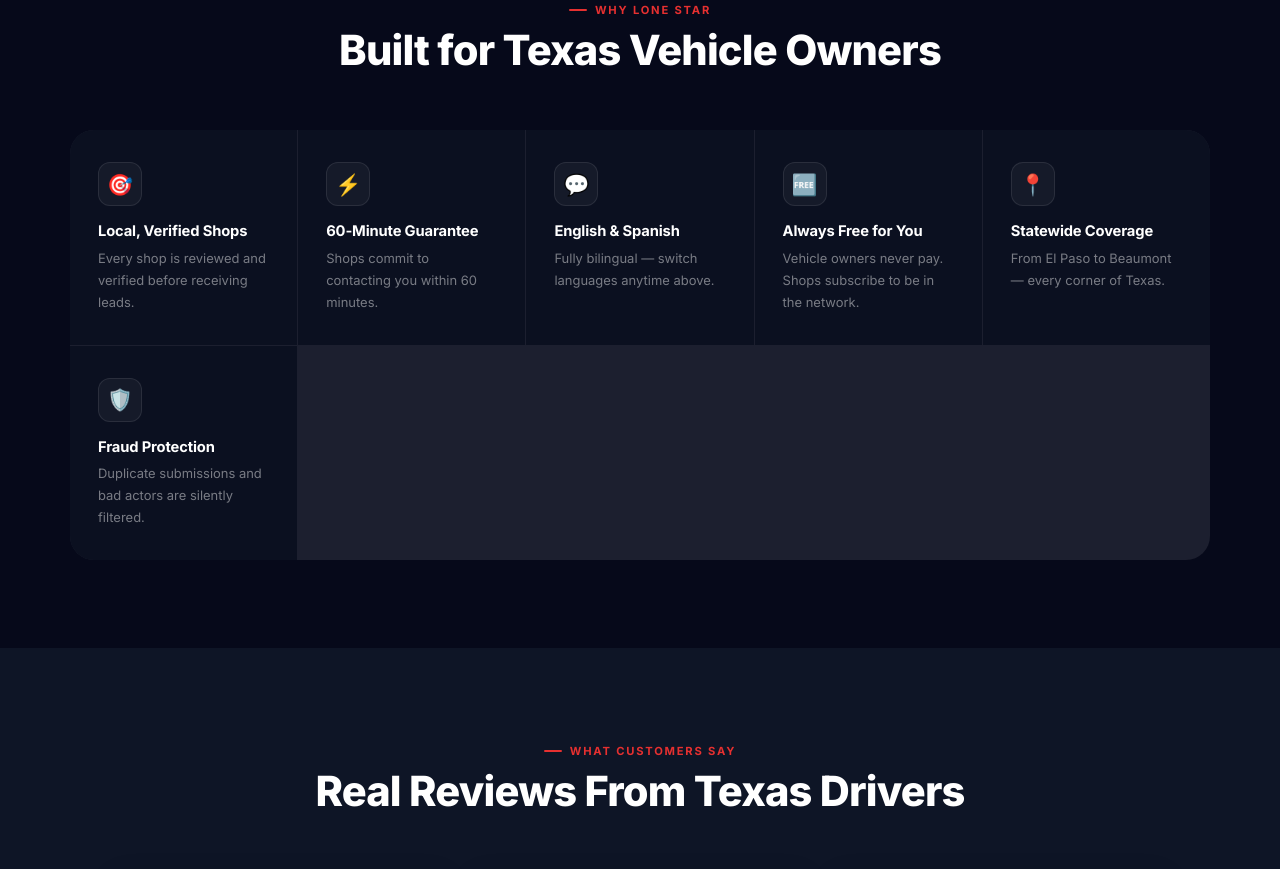
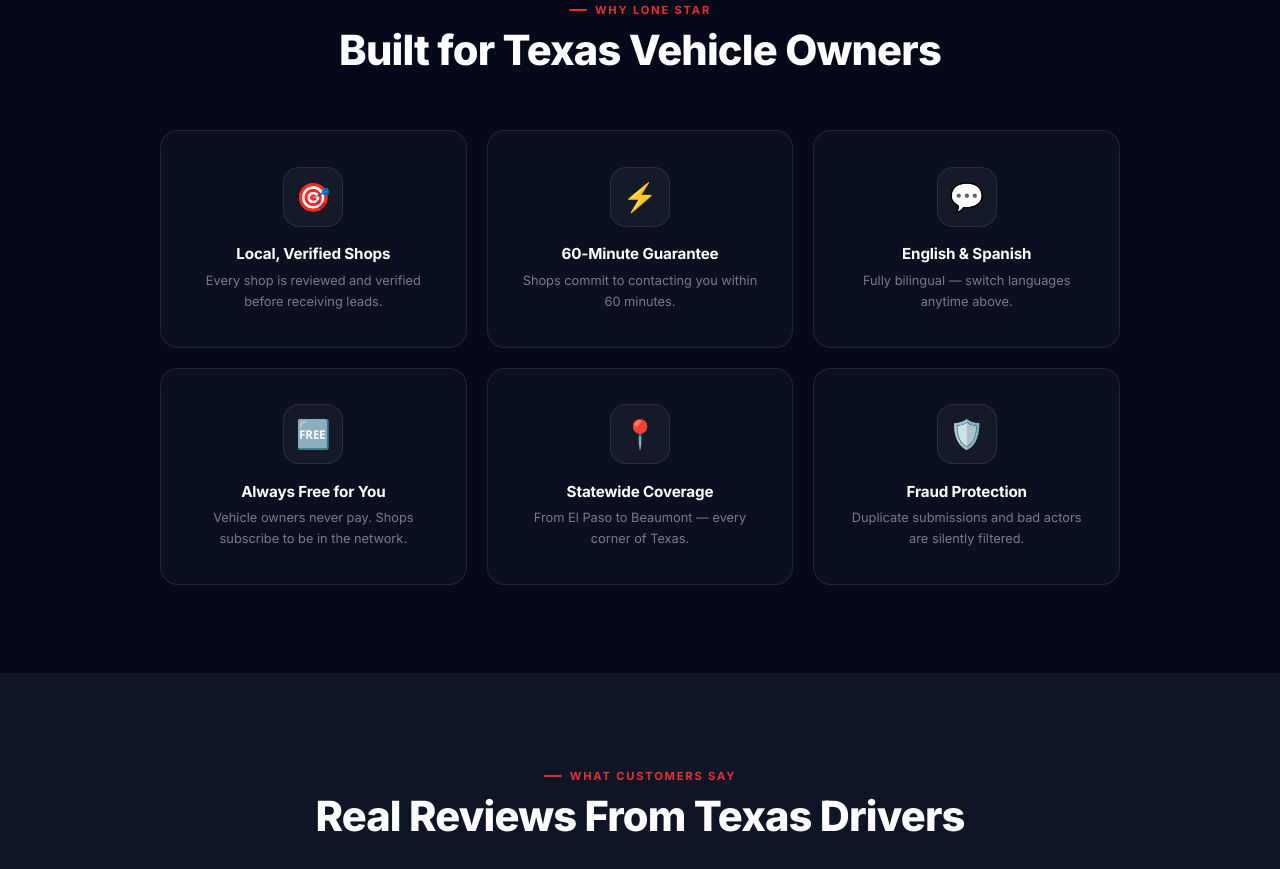
Before and after one commit to iwilcreate/lonestarwheelrepairs, a plain HTML site: page index.html in a window 1280 px wide. Shown: the part 5035-5904 px from the top of the page. Drawn offline with Linux system fonts and the light colour scheme.

Commit message:
Add files via upload

```diff
--- a/index.html
+++ b/index.html
@@ -477,33 +477,48 @@
     /* ── Why Us ──────────────────────────────────────────── */
     #why-us { background: var(--bg); }
     .why-grid {
-      display: grid; grid-template-columns: repeat(auto-fit, minmax(220px, 1fr));
-      gap: 1px; margin-top: 3rem;
-      background: var(--border);
-      border-radius: var(--radius-xl); overflow: hidden;
+      display: grid;
+      grid-template-columns: repeat(3, 1fr);
+      gap: 1.25rem;
+      margin-top: 3rem;
+      max-width: 960px;
+      margin-left: auto;
+      margin-right: auto;
     }
     .why-card {
-      background: var(--bg2); padding: 2rem 1.75rem;
-      transition: var(--transition); position: relative; overflow: hidden;
-    }
-    .why-card::after {
+      background: var(--bg2);
+      border: 1px solid var(--border);
+      border-radius: var(--radius-lg);
+      padding: 2.2rem 1.75rem;
+      text-align: center;
+      display: flex; flex-direction: column; align-items: center;
+      transition: var(--transition);
+      position: relative; overflow: hidden;
+    }
+    .why-card::before {
       content: '';
-      position: absolute; bottom: 0; left: 0; right: 0; height: 1px;
-      background: linear-gradient(90deg, transparent, rgba(59,130,246,.3), transparent);
+      position: absolute; top: 0; left: 0; right: 0; height: 2px;
+      background: linear-gradient(90deg, transparent, var(--blue-glow), transparent);
       opacity: 0; transition: var(--transition);
     }
-    .why-card:hover { background: rgba(59,130,246,.04); }
-    .why-card:hover::after { opacity: 1; }
+    .why-card:hover {
+      background: rgba(59,130,246,.05);
+      border-color: rgba(59,130,246,.25);
+      transform: translateY(-3px);
+      box-shadow: 0 12px 32px rgba(0,0,0,.35);
+    }
+    .why-card:hover::before { opacity: 1; }
     .why-icon-wrap {
-      width: 44px; height: 44px; border-radius: 12px;
+      width: 60px; height: 60px; border-radius: 16px;
       background: var(--surface); border: 1px solid var(--border);
       display: flex; align-items: center; justify-content: center;
-      font-size: 1.3rem; margin-bottom: 1rem;
+      font-size: 1.75rem; margin-bottom: 1.1rem;
       transition: var(--transition);
+      flex-shrink: 0;
     }
     .why-card:hover .why-icon-wrap { background: var(--blue-dim); border-color: rgba(59,130,246,.2); }
-    .why-title { font-size: .92rem; font-weight: 700; margin-bottom: .4rem; letter-spacing: -.01em; }
-    .why-desc { font-size: .81rem; color: var(--w45); line-height: 1.7; }
+    .why-title { font-size: .95rem; font-weight: 700; margin-bottom: .4rem; letter-spacing: -.01em; }
+    .why-desc { font-size: .8rem; color: var(--w45); line-height: 1.65; }
 
     /* ── Testimonials ────────────────────────────────────── */
     #testimonials { background: var(--bg3); text-align: center; }
@@ -664,15 +679,14 @@
       .hero-right { display: none; }
       .footer-top { grid-template-columns: 1fr 1fr; }
       .steps { grid-template-columns: 1fr; }
-      .services-grid { grid-template-columns: repeat(2, 1fr); }
+      .services-grid, .why-grid { grid-template-columns: repeat(2, 1fr); }
     }
     @media (max-width: 680px) {
       .form-row, .form-row.three { grid-template-columns: 1fr; }
       .nav-links { display: none; }
       .footer-top { grid-template-columns: 1fr; }
       section { padding: 4rem 1.25rem; }
-      .services-grid { grid-template-columns: repeat(2, 1fr); }
-      .why-grid { grid-template-columns: 1fr 1fr; }
+      .services-grid, .why-grid { grid-template-columns: repeat(2, 1fr); }
       .hero-stat { padding-right: 1.25rem; margin-right: 1.25rem; }
     }
     @media (max-width: 420px) {
```
